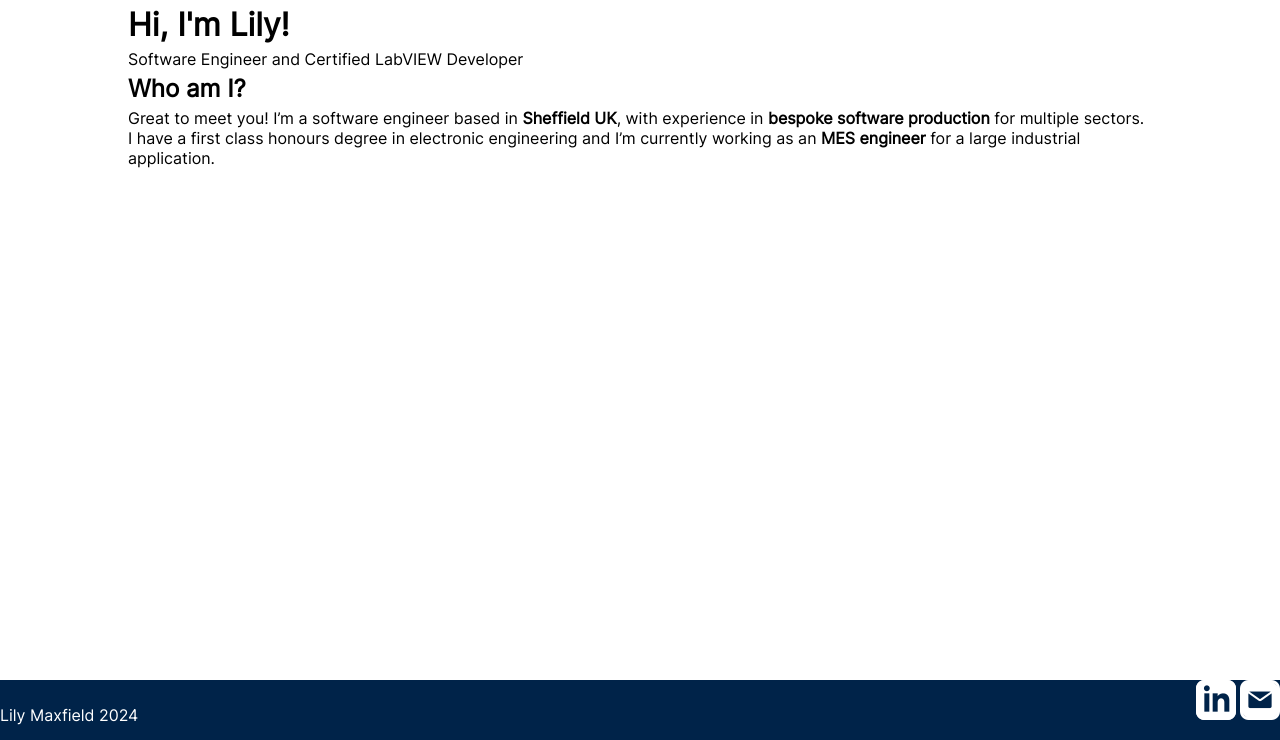
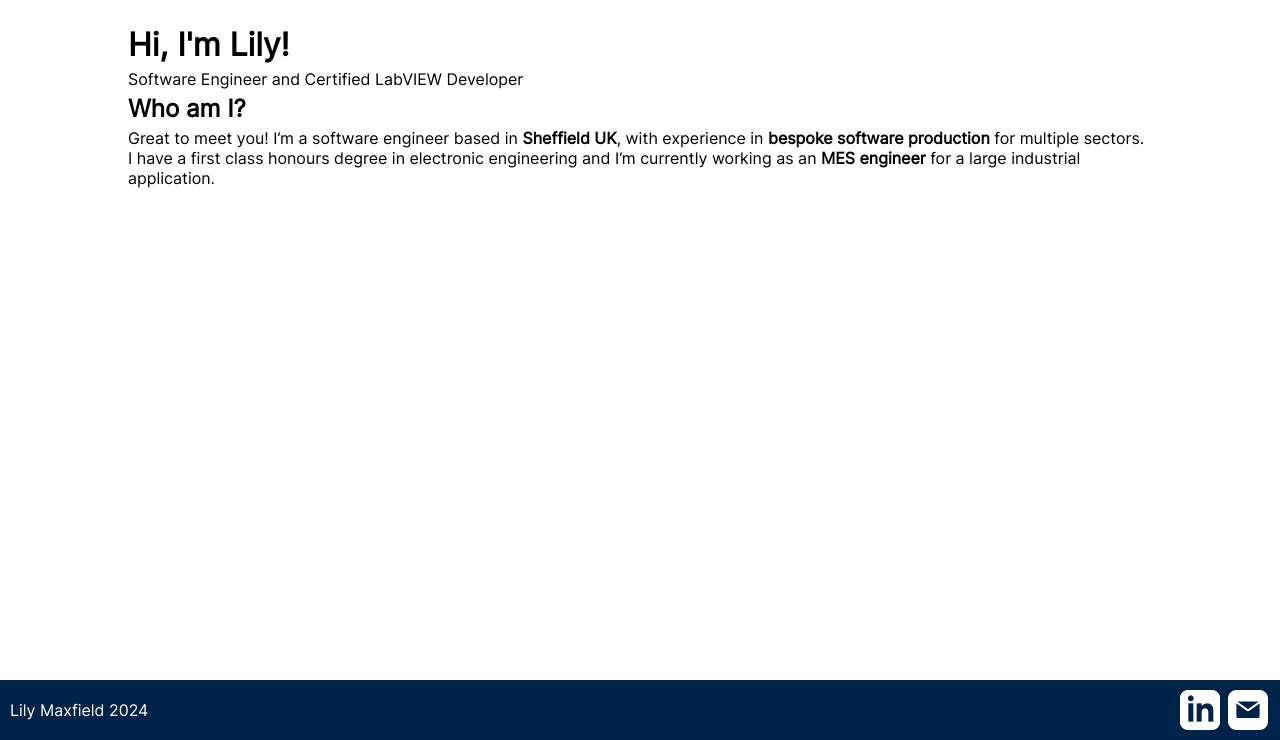
Before and after one commit to lily-maxfield/lminfo_site, a PHP site: page /views/home/home.html in a window 1280 px wide. Shown: the part 60-800 px from the top of the page. Run offline with PHP 8.4, Linux system fonts and the light colour scheme; some web fonts are replaced.

Commit message:
LM - Footer updated and trying to space out home page

```diff
--- a/assets/css/lminfo_styles.css
+++ b/assets/css/lminfo_styles.css
@@ -54,3 +54,7 @@
     margin-top: 5px;
     margin-bottom: 5px;
 }
+
+.spacer-div {
+    height:20px;
+}
--- a/views/footer/footer.css
+++ b/views/footer/footer.css
@@ -6,13 +6,20 @@
     overflow: hidden;
     background-color: #002349;
     height: 60px;
-    line-height: 60px;
 }
 
 .copyright-div {
     float: left;
+    padding: 15px;
+    padding-left: 10px;
 }
 
 .socials-div {
-    float:right;
+    float: right;
+    padding: 10px;
 }
+
+.social-link img {
+    padding-left: 2px;
+    padding-right: 2px;
+}
--- a/views/home/home.html
+++ b/views/home/home.html
@@ -54,6 +54,7 @@
     </script>
 </head>
 <body>
+    <div class="spacer-div"></div>
     <div class="intro-div">
         <!--Intro section-->
         <h1 class="lminfo-h1">Hi, I'm Lily!</h1>
```
